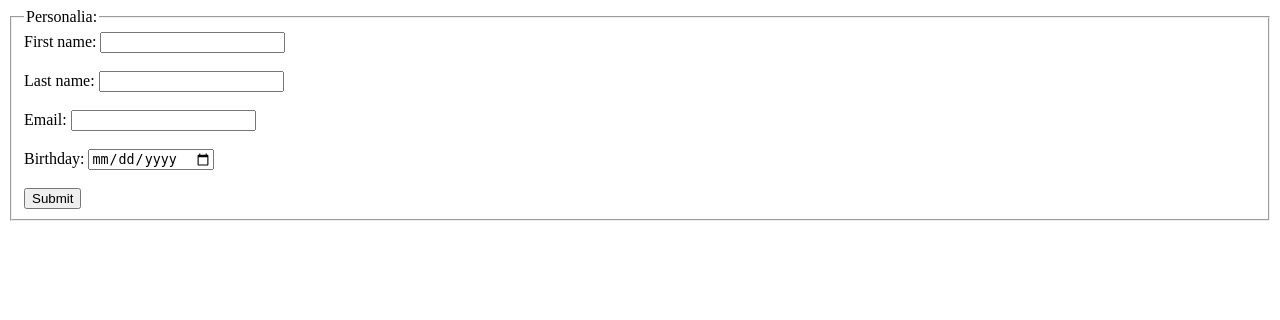
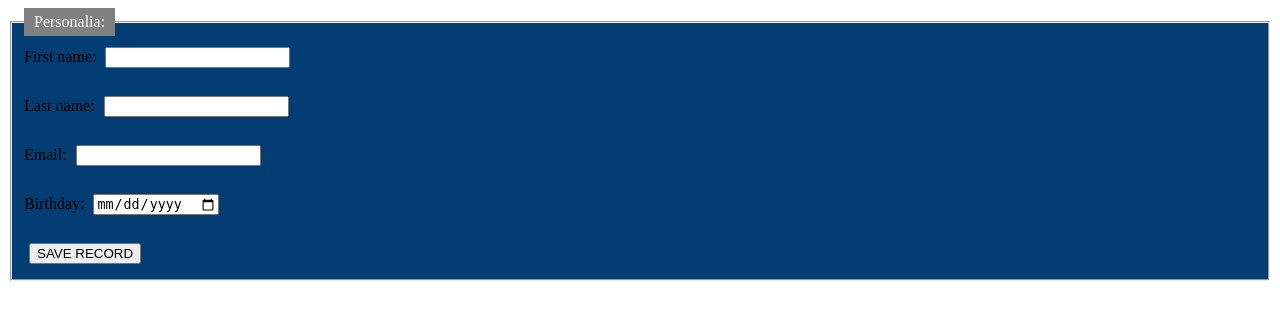
Before and after one commit to Buds0925/javascript_form, a PHP site: page / in a window 1280 px wide. Shown: the top 320 px of the page. Run offline with PHP 8.4, Linux system fonts and the light colour scheme.

Commit message:
push na this

```diff
--- a/index.php
+++ b/index.php
@@ -1,9 +1,26 @@
 <html>
     <head>
              <title></title>
+             <style>
+fieldset {
+  background-color: #033d74;
+}
+
+legend {
+  background-color: gray;
+  color: white;
+  padding: 5px 10px;
+}
+
+input {
+  margin: 5px;
+}
+</style>
     </head>
         <body>
-<form action="/action_page.php">
+<form action="action_page.php" method="GET">
+
+
   <fieldset>
     <legend>Personalia:</legend>
             <label for="fname">First name:</label>
@@ -14,7 +31,7 @@
             <input type="email" id="email" name="email"><br><br>
             <label for="birthday">Birthday:</label>
             <input type="date" id="birthday" name="birthday"><br><br>
-            <input type="submit" value="Submit">
+            <input type="submit" value="SAVE RECORD" name="submit"/>
   </fieldset>
     </form>
     </body>
```
Also changed, not shown: action_page.php (added, +8 -0 lines), table.php (added, +14 -0 lines).
